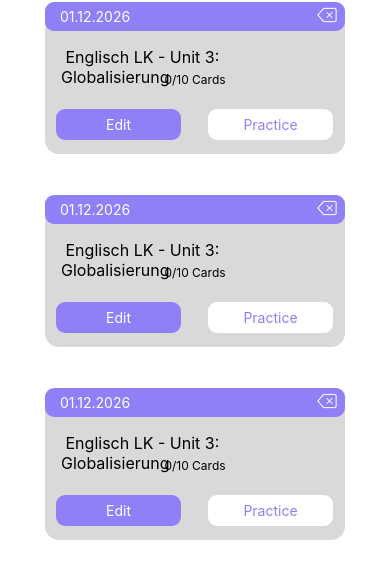
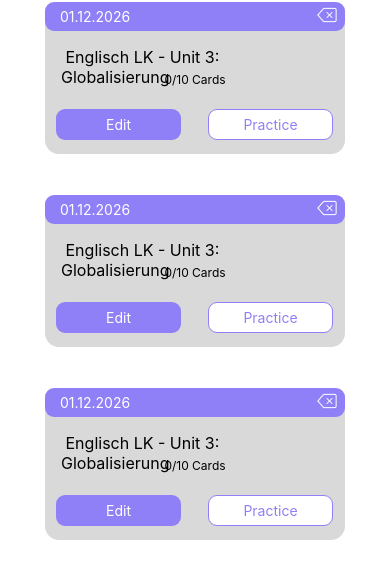
Before and after one commit to trungvt138/flip_it, a React Native app: screen /Library in a window 390 px wide. Shown: the part 107-683 px from the top of the page. Built offline with nearby package versions, Linux system fonts and the light colour scheme.

Commit message:
library jetzt wirklich fertig fr

```diff
--- a/src/components/LearningBox.js
+++ b/src/components/LearningBox.js
@@ -91,6 +91,8 @@ const styles = StyleSheet.create({
     alignItems: 'center',
     justifyContent: 'center',
     borderRadius: 9,
-    backgroundColor: '#FFF'
-  }
+    borderWidth: 1,
+    borderColor: '#9080F7',
+    backgroundColor: '#FFF',
+  },
 })
```
